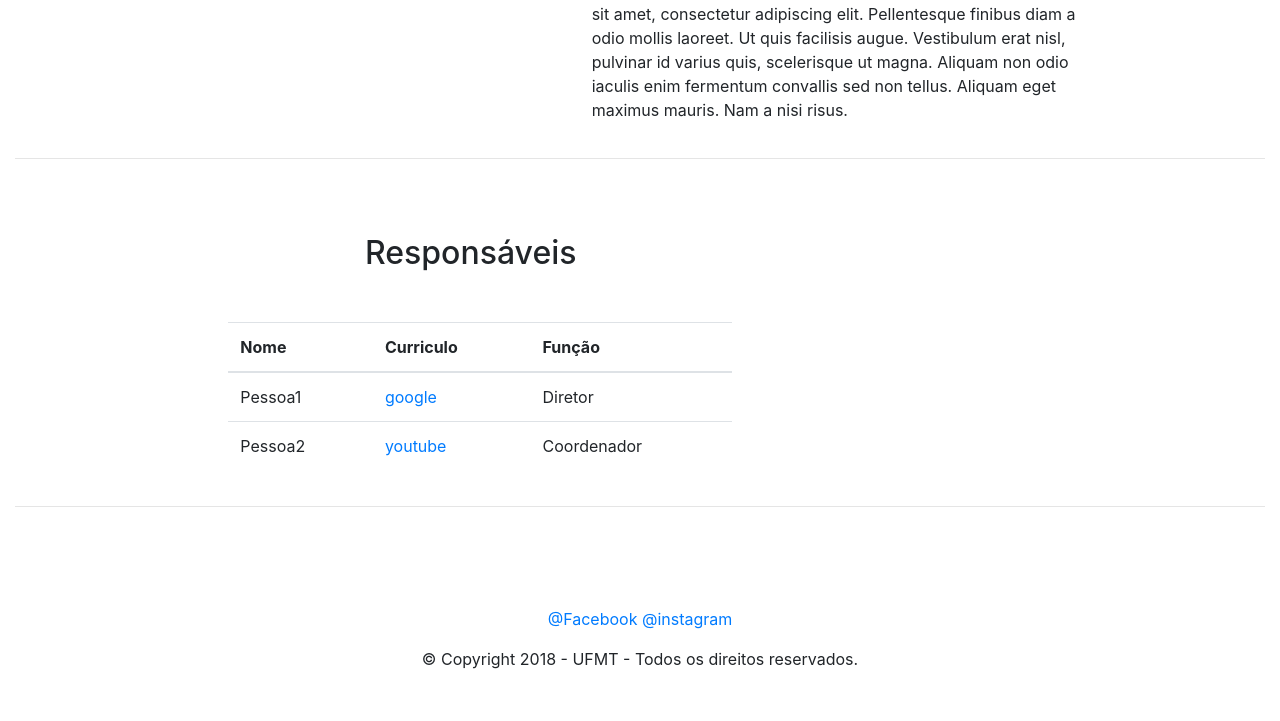
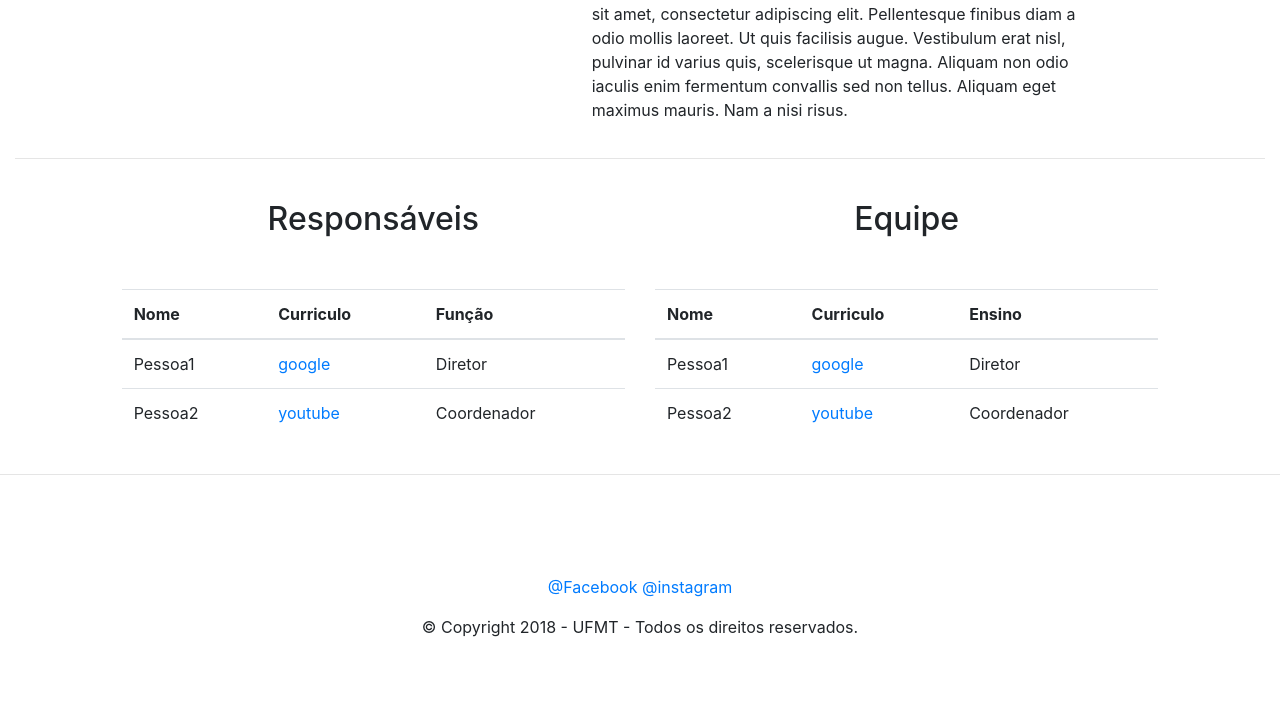
Before and after one commit to PascalBreno/Site-Eit, a PHP site: page /laboratorios.php in a window 1280 px wide. Shown: the part 805-1526 px from the top of the page. After the commit the page ends 1442 px from the top, so only its background shows below. Run offline with PHP 8.4, Linux system fonts and the light colour scheme.

Commit message:
Incluido Equipe
Adicionado equipe ao lado dos responsáveis do projeto em HTML

```diff
--- a/css/style.css
+++ b/css/style.css
@@ -95,6 +95,7 @@ footer {
   margin-left:60%;
 }
 .slidepersonalizado{
+  margin-top:5%;
   left:20%;
   width:55%;
 }
@@ -114,9 +115,8 @@ footer {
   margin-top:20px;
 }
 .responsaveis{
-  margin-bottom: 50px;
-  margin-top: 75px;
-  margin-left:28%;
+  margin-top: 5%;
+  margin-bottom:10%;
 }
 .tabelaresponsaveistd{
   border:none !important;
--- a/laboratorios.php
+++ b/laboratorios.php
@@ -24,6 +24,8 @@
     session_start();
     include "config.php";
 ?>
+
+
 <!-- Menu, não mudar entre as novas abas -->
 
 <div class = "container-fluid">
@@ -55,11 +57,6 @@
   </h1>
 </center>
 <!--  Fim  -->
-
-
-
-
-
 <!-- Slides -->
 <div class="row slidecomtexto">
     <div class="col col-md-7">
@@ -105,11 +102,11 @@
 <hr class="linhaabaixo" />
 <!-- Fim do Slide e descrição -->
 <!-- Nome dos responsáveis -->
-
-<h2 class="responsaveis">Responsáveis</h2>
 <div class="row">
-  <div class="col col-md-2"></div>
+  <div class="col col-md-1"></div>
   <div class="col col-md-5 ">
+  <!-- Parte dos responsáveis -->
+  <h2 class="responsaveis"><center>Responsáveis</center></h2>
     <table class="table table-hover tabelaresponsaveistd" id="tabelaresponsavel">
       <thead>
         <tr>
@@ -130,7 +127,31 @@
       </tr>
     </table>
   </div>
-  <div class="col col-md-5"></div>
+  <div class="col col-md-5">
+  <!-- Parte da Equipe -->
+  <h2 class="responsaveis"><center>Equipe</center></h2>
+    <table class="table table-hover tabelaresponsaveistd" id="tabelaresponsavel">
+      <thead>
+        <tr>
+        <th>Nome</th>
+        <th>Curriculo</th>
+        <th>Ensino</th>
+        </tr>
+      </thead>
+      <tr>
+        <td>Pessoa1</td>
+        <td><a href="www.google.com.br" TARGET="_blank">google</a></td>
+        <td>Diretor</td>
+      </tr>
+      <tr>
+        <td>Pessoa2</td>
+        <td><a HREF="www.youtube.com.br" TARGET="_blank">youtube</a></td>
+        <td>Coordenador</td>
+      </tr>
+    </table>
+  </div>
+  </div>
+  <div class="col col-md-1"></div>
 </div>
 <hr class ="linhaabaixo"/>
 
```
